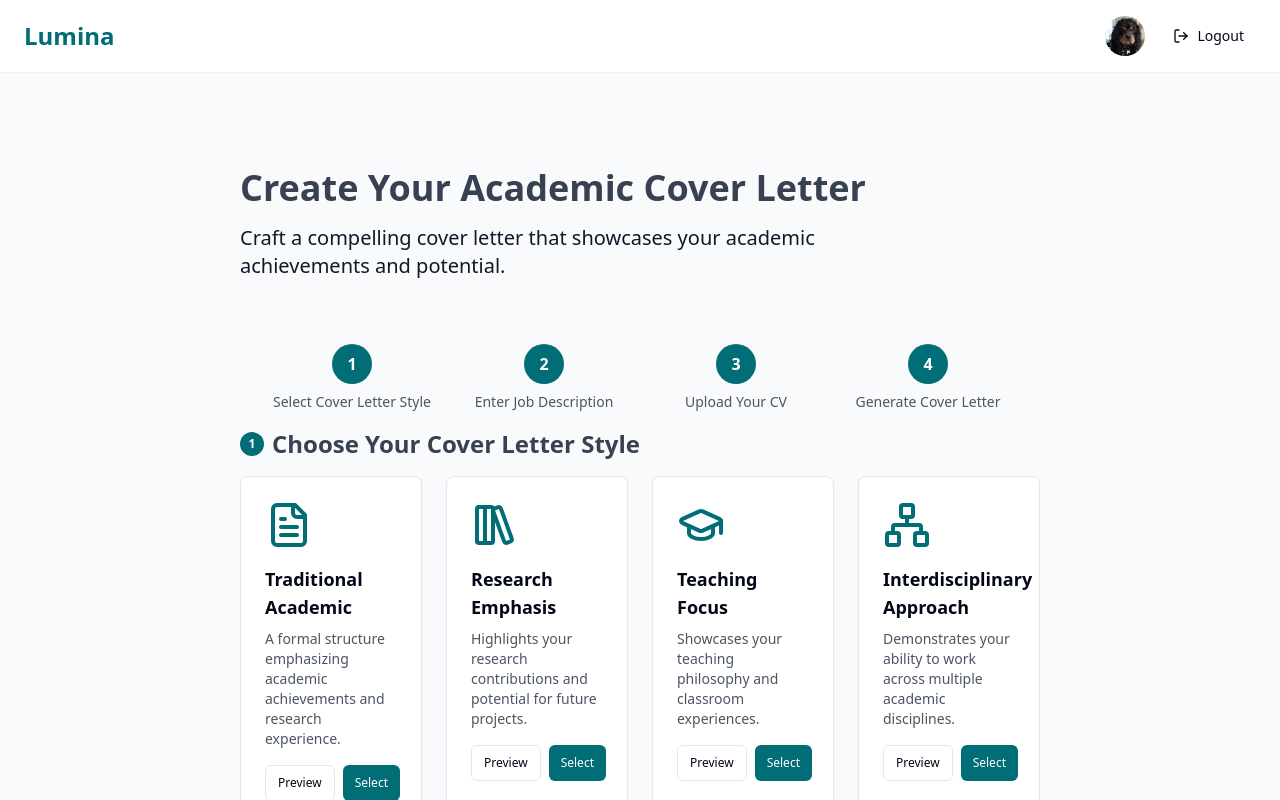
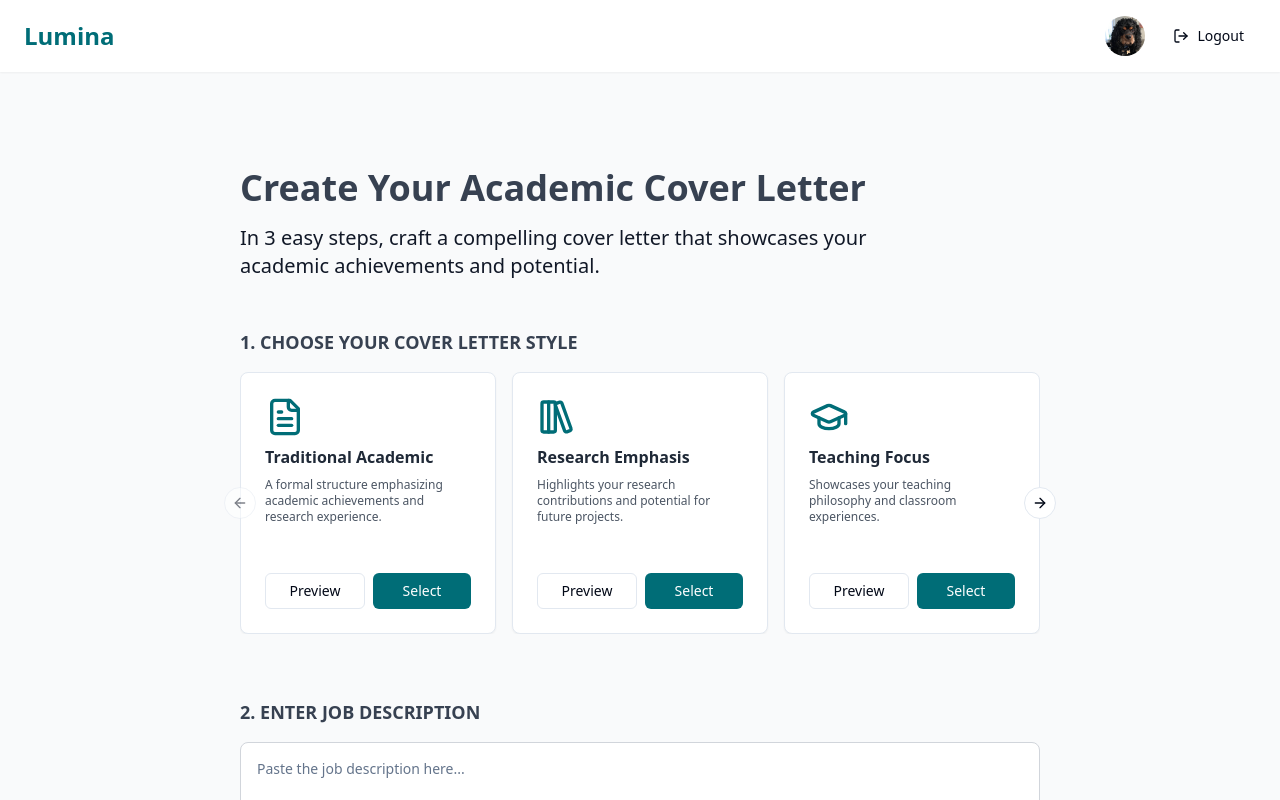
Before and after one commit to Naxus28/lumina.ai, a Next.js app: page /auth/cover-letter-generator in a window 1280 px wide. Shown: the top 800 px of the page. Built offline with nearby package versions, Linux system fonts and the light colour scheme.

Commit message:
Adds carousel and tweaks styles

```diff
--- a/app/auth/cover-letter-generator/components/CVUpload.tsx
+++ b/app/auth/cover-letter-generator/components/CVUpload.tsx
@@ -59,7 +59,7 @@
 
 	return (
 		<div className="mb-12">
-			<h2 className="text-2xl font-semibold text-gray-800 mb-6">3. Upload Your CV</h2>
+			<h2 className="text-lg font-semibold text-gray-800 mb-4 uppercase">3. Upload Your CV</h2>
 			<div
 				className={`flex flex-col items-center justify-center w-full h-64 border-2 border-dashed rounded-lg cursor-pointer ${isDragging ? 'border-[#006D77] bg-[#E0F2F1]' : 'border-gray-300 bg-gray-50 hover:bg-gray-100'}`}
 				onDragEnter={handleDragEnter}
--- a/app/auth/cover-letter-generator/components/JobDescriptionInput.tsx
+++ b/app/auth/cover-letter-generator/components/JobDescriptionInput.tsx
@@ -9,7 +9,7 @@
 export const JobDescriptionInput: React.FC<JobDescriptionInputProps> = ({ jobDescription, setJobDescription }) => (
 	<section>
 		<div className="flex items-center mb-4">
-			<h2 className="text-2xl font-semibold text-gray-700">2. Enter Job Description</h2>
+			<h2 className="text-lg font-semibold text-gray-700 uppercase">2. Enter Job Description</h2>
 		</div>
 		<Textarea
 			placeholder="Paste the job description here..."
--- a/app/auth/cover-letter-generator/components/ResultDisplay.tsx
+++ b/app/auth/cover-letter-generator/components/ResultDisplay.tsx
@@ -75,6 +75,7 @@
 							onChange={handleChange}
 							style={{
 								...commonStyles,
+								padding: 'none',
 								resize: 'none',
 								outline: 'none',
 								backgroundColor: 'transparent',
--- a/app/auth/cover-letter-generator/components/document-templates/TemplateCard.tsx
+++ b/app/auth/cover-letter-generator/components/document-templates/TemplateCard.tsx
@@ -1,7 +1,6 @@
 import React from 'react';
+import { Button } from '@/components/ui/button';
 import { Card, CardContent } from '@/components/ui/card';
-import { Button } from '@/components/ui/button';
-import { Check } from 'lucide-react';
 import { CoverLetterTemplate } from './models';
 
 interface TemplateCardProps {
@@ -12,20 +11,19 @@
 }
 
 export const TemplateCard: React.FC<TemplateCardProps> = ({ template, isSelected, onSelect, onView }) => (
-	<Card
-		key={template.name}
-		className={`overflow-hidden ${isSelected ? 'ring-2 ring-[#006D77]' : ''}`}
-	>
-		<CardContent className="p-6">
-			<template.icon className="h-12 w-12 text-[#006D77] mb-4" />
-			<h3 className="text-lg font-semibold mb-2">{template.name}</h3>
-			<p className="text-sm text-gray-600 mb-4">{template.description}</p>
-			<div className="flex space-x-2">
+	<Card className={`h-full ${isSelected ? 'ring-2 ring-[#006D77] ring-inset' : ''}`}>
+		<CardContent className="p-6 flex flex-col h-full">
+			<div className="mb-2">
+				<template.icon className="h-10 w-10 text-[#006D77]" />
+			</div>
+			<h3 className={`text-m font-semibold mb-2 ${isSelected ? 'text-[#006D77]' : 'text-gray-800'}`}>{template.name}</h3>
+			<p className="text-xs text-gray-600 mb-2 flex-grow">{template.description}</p>
+			<div className="flex justify-between mt-auto pt-4 gap-2">
 				<Button
 					variant="outline"
 					size="sm"
 					onClick={() => onView(template.pdfUrl)}
-					className="flex items-center justify-center flex-1 text-xs"
+					className="flex-1"
 				>
 					Preview
 				</Button>
@@ -33,57 +31,11 @@
 					variant={isSelected ? 'secondary' : 'default'}
 					size="sm"
 					onClick={onSelect}
-					className={`flex items-center justify-center flex-1 text-xs ${isSelected ? 'bg-[#e6f0f0] text-[#006D77] hover:bg-[#d1e5e5]' : 'bg-[#006D77] text-white hover:bg-[#005a63]'}`}
+					className={`flex-1 ${isSelected ? 'bg-[#E0F2F1] text-[#006D77] hover:bg-[#B2DFDB]' : 'bg-[#006D77] text-white hover:bg-[#005a63]'}`}
 				>
-					Select
+					{isSelected ? 'Selected' : 'Select'}
 				</Button>
 			</div>
 		</CardContent>
 	</Card>
-	// <Card className={`overflow-hidden ${isSelected ? 'ring-2 ring-[#006D77]' : ''}`}>
-	// 	<CardContent className="p-4 flex flex-col h-full">
-	// 		<div
-	// 			className="mb-4 p-3 rounded-full w-12 h-12 flex items-center justify-center"
-	// 			style={{ backgroundColor: template.color }}
-	// 		>
-	// 			<template.icon className="h-6 w-6 text-white" />
-	// 		</div>
-	// 		<h3 className="text-sm font-semibold text-[#006D77] mb-2">{template.name}</h3>
-	// 		<p className="text-xs text-gray-900 mb-4 flex-grow">{template.description}</p>
-	// 		<div className="flex justify-between mt-auto pt-4 gap-2">
-	// 			<Button
-	// 				variant="outline"
-	// 				size="sm"
-	// 				onClick={() => onView(template.pdfUrl)}
-	// 				className="flex items-center justify-center flex-1 text-xs"
-	// 			>
-	// 				Preview
-	// 			</Button>
-	// 			<Button
-	// 				variant={isSelected ? 'secondary' : 'default'}
-	// 				size="sm"
-	// 				onClick={onSelect}
-	// 				className={`flex items-center justify-center flex-1 text-xs ${isSelected ? 'bg-[#e6f0f0] text-[#006D77] hover:bg-[#d1e5e5]' : 'bg-[#006D77] text-white hover:bg-[#005a63]'}`}
-	// 			>
-	// 				{isSelected ? <Check className="mr-2 h-4 w-4" /> : 'Select'}
-	// 			</Button>
-	// 		</div>
-	// 	</CardContent>
-	// </Card>
 );
-
-/**
- * <Card key={style.name} className={`overflow-hidden ${isSelected ? 'ring-2 ring-[#006D77]' : ''}`}>
-              <CardContent className="p-6">
-                <style.icon className="h-12 w-12 text-[#006D77] mb-4" />
-                <h3 className="text-lg font-semibold mb-2">{style.name}</h3>
-                <p className="text-sm text-gray-600 mb-4">{style.description}</p>
-                <div className="flex space-x-2">
-                  <Button variant="outline" size="sm" onClick={() => onView(template.pdfUrl)}
-					className="flex items-center justify-center flex-1 text-xs">Preview</Button>
-                  <Button variant={isSelected ? 'secondary' : 'default'} size="sm"onClick={onSelect}
-					className={`flex items-center justify-center flex-1 text-xs ${isSelected ? 'bg-[#e6f0f0] text-[#006D77] hover:bg-[#d1e5e5]' : 'bg-[#006D77] text-white hover:bg-[#005a63]'}`}>Select</Button>
-                </div>
-              </CardContent>
-            </Card>
- */
--- a/app/auth/cover-letter-generator/components/document-templates/TemplateSelector.tsx
+++ b/app/auth/cover-letter-generator/components/document-templates/TemplateSelector.tsx
@@ -4,8 +4,8 @@
 import { X } from 'lucide-react';
 import { TemplateCard } from './TemplateCard';
 import { CoverLetterTemplate } from './models';
-import { AnimatedSteps } from './AnimatedSteps';
-import { Container } from '../../../../layout-components/components/Container';
+import { Carousel, CarouselContent, CarouselItem, CarouselNext, CarouselPrevious } from '@/components/ui/carousel';
+
 interface TemplateSelectorProps {
 	onSelectTemplate: (template: CoverLetterTemplate) => void;
 	selectedTemplate: string | null;
@@ -28,26 +28,33 @@
 			<div className="container mx-auto pt-4">
 				<header className="mb-12">
 					<h1 className="text-4xl font-bold text-gray-700 mb-4">Create Your Academic Cover Letter</h1>
-					<p className="text-xl text-gray-900 max-w-2xl">Craft a compelling cover letter that showcases your academic achievements and potential.</p>
+					<p className="text-xl text-gray-900 max-w-2xl">In 3 easy steps, craft a compelling cover letter that showcases your academic achievements and potential.</p>
 				</header>
-				<Container padding="sm">
+				{/* <Container padding="sm">
           <AnimatedSteps />
-				</Container>
+        </Container> */}
 				<div className="flex items-center mb-4">
-					<div className="bg-[#006D77] text-white rounded-full w-6 h-6 flex items-center justify-center font-bold mr-2 text-xs">1</div>
-					<h2 className="text-2xl font-semibold text-gray-700">Choose Your Cover Letter Style</h2>
+					<h2 className="text-lg font-semibold text-gray-700 uppercase">1. Choose Your Cover Letter Style</h2>
 				</div>
-				<div className="grid grid-cols-1 sm:grid-cols-2 lg:grid-cols-4 gap-6">
-					{templates.map((template: CoverLetterTemplate) => (
+				<Carousel className="w-full">
+					<CarouselContent className="-ml-2 md:-ml-4">
+						{templates.map((template: CoverLetterTemplate, index) => (
+							<CarouselItem
+								key={template.name}
+								className="pl-2 md:pl-4 md:basis-1/3 lg:basis-1/3"
+							>
 								<TemplateCard
-							key={template.name}
 									template={template}
 									isSelected={selectedTemplate === template.name}
 									onSelect={() => handleSelectTemplate(template)}
 									onView={handleViewPdf}
 								/>
+							</CarouselItem>
 						))}
-				</div>
+					</CarouselContent>
+					<CarouselPrevious className="left-0 -translate-x-1/2" />
+					<CarouselNext className="right-0 translate-x-1/2" />
+				</Carousel>
 				{selectedTemplate && (
 					<div className="mt-8 text-center">
 						<Button className="bg-[#006D77] hover:bg-[#005a63] text-white px-6 py-2 rounded-md text-lg font-semibold transition-colors duration-300">Continue with {selectedTemplate} Template</Button>
--- /dev/null
+++ b/components/ui/carousel.tsx
@@ -0,0 +1,262 @@
+"use client"
+
+import * as React from "react"
+import useEmblaCarousel, {
+  type UseEmblaCarouselType,
+} from "embla-carousel-react"
+import { ArrowLeft, ArrowRight } from "lucide-react"
+
+import { cn } from "@/lib/utils"
+import { Button } from "@/components/ui/button"
+
+type CarouselApi = UseEmblaCarouselType[1]
+type UseCarouselParameters = Parameters<typeof useEmblaCarousel>
+type CarouselOptions = UseCarouselParameters[0]
+type CarouselPlugin = UseCarouselParameters[1]
+
+type CarouselProps = {
+  opts?: CarouselOptions
+  plugins?: CarouselPlugin
+  orientation?: "horizontal" | "vertical"
+  setApi?: (api: CarouselApi) => void
+}
+
+type CarouselContextProps = {
+  carouselRef: ReturnType<typeof useEmblaCarousel>[0]
+  api: ReturnType<typeof useEmblaCarousel>[1]
+  scrollPrev: () => void
+  scrollNext: () => void
+  canScrollPrev: boolean
+  canScrollNext: boolean
+} & CarouselProps
+
+const CarouselContext = React.createContext<CarouselContextProps | null>(null)
+
+function useCarousel() {
+  const context = React.useContext(CarouselContext)
+
+  if (!context) {
+    throw new Error("useCarousel must be used within a <Carousel />")
+  }
+
+  return context
+}
+
+const Carousel = React.forwardRef<
+  HTMLDivElement,
+  React.HTMLAttributes<HTMLDivElement> & CarouselProps
+>(
+  (
+    {
+      orientation = "horizontal",
+      opts,
+      setApi,
+      plugins,
+      className,
+      children,
+      ...props
+    },
+    ref
+  ) => {
+    const [carouselRef, api] = useEmblaCarousel(
+      {
+        ...opts,
+        axis: orientation === "horizontal" ? "x" : "y",
+      },
+      plugins
+    )
+    const [canScrollPrev, setCanScrollPrev] = React.useState(false)
+    const [canScrollNext, setCanScrollNext] = React.useState(false)
+
+    const onSelect = React.useCallback((api: CarouselApi) => {
+      if (!api) {
+        return
+      }
+
+      setCanScrollPrev(api.canScrollPrev())
+      setCanScrollNext(api.canScrollNext())
+    }, [])
+
+    const scrollPrev = React.useCallback(() => {
+      api?.scrollPrev()
+    }, [api])
+
+    const scrollNext = React.useCallback(() => {
+      api?.scrollNext()
+    }, [api])
+
+    const handleKeyDown = React.useCallback(
+      (event: React.KeyboardEvent<HTMLDivElement>) => {
+        if (event.key === "ArrowLeft") {
+          event.preventDefault()
+          scrollPrev()
+        } else if (event.key === "ArrowRight") {
+          event.preventDefault()
+          scrollNext()
+        }
+      },
+      [scrollPrev, scrollNext]
+    )
+
+    React.useEffect(() => {
+      if (!api || !setApi) {
+        return
+      }
+
+      setApi(api)
+    }, [api, setApi])
+
+    React.useEffect(() => {
+      if (!api) {
+        return
+      }
+
+      onSelect(api)
+      api.on("reInit", onSelect)
+      api.on("select", onSelect)
+
+      return () => {
+        api?.off("select", onSelect)
+      }
+    }, [api, onSelect])
+
+    return (
+      <CarouselContext.Provider
+        value={{
+          carouselRef,
+          api: api,
+          opts,
+          orientation:
+            orientation || (opts?.axis === "y" ? "vertical" : "horizontal"),
+          scrollPrev,
+          scrollNext,
+          canScrollPrev,
+          canScrollNext,
+        }}
+      >
+        <div
+          ref={ref}
+          onKeyDownCapture={handleKeyDown}
+          className={cn("relative", className)}
+          role="region"
+          aria-roledescription="carousel"
+          {...props}
+        >
+          {children}
+        </div>
+      </CarouselContext.Provider>
+    )
+  }
+)
+Carousel.displayName = "Carousel"
+
+const CarouselContent = React.forwardRef<
+  HTMLDivElement,
+  React.HTMLAttributes<HTMLDivElement>
+>(({ className, ...props }, ref) => {
+  const { carouselRef, orientation } = useCarousel()
+
+  return (
+    <div ref={carouselRef} className="overflow-hidden">
+      <div
+        ref={ref}
+        className={cn(
+          "flex",
+          orientation === "horizontal" ? "-ml-4" : "-mt-4 flex-col",
+          className
+        )}
+        {...props}
+      />
+    </div>
+  )
+})
+CarouselContent.displayName = "CarouselContent"
+
+const CarouselItem = React.forwardRef<
+  HTMLDivElement,
+  React.HTMLAttributes<HTMLDivElement>
+>(({ className, ...props }, ref) => {
+  const { orientation } = useCarousel()
+
+  return (
+    <div
+      ref={ref}
+      role="group"
+      aria-roledescription="slide"
+      className={cn(
+        "min-w-0 shrink-0 grow-0 basis-full",
+        orientation === "horizontal" ? "pl-4" : "pt-4",
+        className
+      )}
+      {...props}
+    />
+  )
+})
+CarouselItem.displayName = "CarouselItem"
+
+const CarouselPrevious = React.forwardRef<
+  HTMLButtonElement,
+  React.ComponentProps<typeof Button>
+>(({ className, variant = "outline", size = "icon", ...props }, ref) => {
+  const { orientation, scrollPrev, canScrollPrev } = useCarousel()
+
+  return (
+    <Button
+      ref={ref}
+      variant={variant}
+      size={size}
+      className={cn(
+        "absolute  h-8 w-8 rounded-full",
+        orientation === "horizontal"
+          ? "-left-12 top-1/2 -translate-y-1/2"
+          : "-top-12 left-1/2 -translate-x-1/2 rotate-90",
+        className
+      )}
+      disabled={!canScrollPrev}
+      onClick={scrollPrev}
+      {...props}
+    >
+      <ArrowLeft className="h-4 w-4" />
+      <span className="sr-only">Previous slide</span>
+    </Button>
+  )
+})
+CarouselPrevious.displayName = "CarouselPrevious"
+
+const CarouselNext = React.forwardRef<
+  HTMLButtonElement,
+  React.ComponentProps<typeof Button>
+>(({ className, variant = "outline", size = "icon", ...props }, ref) => {
+  const { orientation, scrollNext, canScrollNext } = useCarousel()
+
+  return (
+    <Button
+      ref={ref}
+      variant={variant}
+      size={size}
+      className={cn(
+        "absolute h-8 w-8 rounded-full",
+        orientation === "horizontal"
+          ? "-right-12 top-1/2 -translate-y-1/2"
+          : "-bottom-12 left-1/2 -translate-x-1/2 rotate-90",
+        className
+      )}
+      disabled={!canScrollNext}
+      onClick={scrollNext}
+      {...props}
+    >
+      <ArrowRight className="h-4 w-4" />
+      <span className="sr-only">Next slide</span>
+    </Button>
+  )
+})
+CarouselNext.displayName = "CarouselNext"
+
+export {
+  type CarouselApi,
+  Carousel,
+  CarouselContent,
+  CarouselItem,
+  CarouselPrevious,
+  CarouselNext,
+}
--- a/package.json
+++ b/package.json
@@ -19,6 +19,7 @@
 		"axios": "^1.7.7",
 		"class-variance-authority": "^0.7.0",
 		"clsx": "^2.1.1",
+		"embla-carousel-react": "^8.3.0",
 		"framer-motion": "^11.5.4",
 		"jspdf": "^2.5.1",
 		"lucide-react": "^0.439.0",
```
Also changed, not shown: 1 other file (tests, documents, lock files or other folders). Lines whose indentation alone changed are shown as unchanged.
